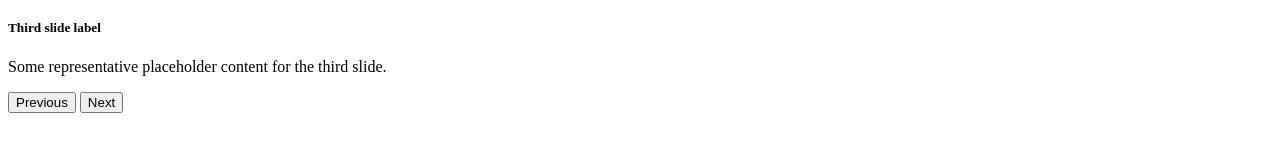
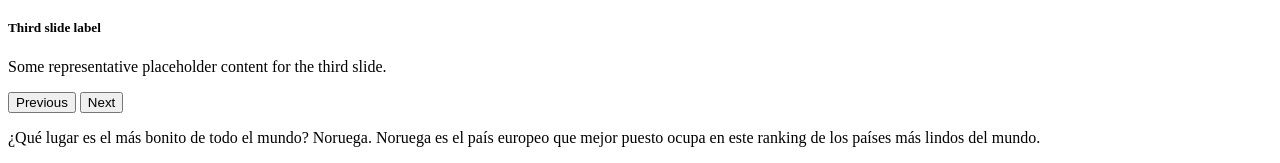
Before and after one commit to jromanv/Proyecto-2, a plain HTML site: page joselyn.html in a window 1280 px wide. Shown: the part 678-841 px from the top of the page. Before the commit the page ends 800 px from the top, so only its background shows below. Drawn offline with Linux system fonts and the light colour scheme.

Commit message:
Se agrego una pequeña descripción

```diff
--- a/joselyn.html
+++ b/joselyn.html
@@ -79,6 +79,11 @@
         </div>
     </div>
 
+    <p>
+        ¿Qué lugar es el más bonito de todo el mundo?
+        Noruega. Noruega es el país europeo que mejor puesto ocupa en este ranking de los países más lindos del mundo.
+    </p>
+
 </body>
 
 </html>
```
